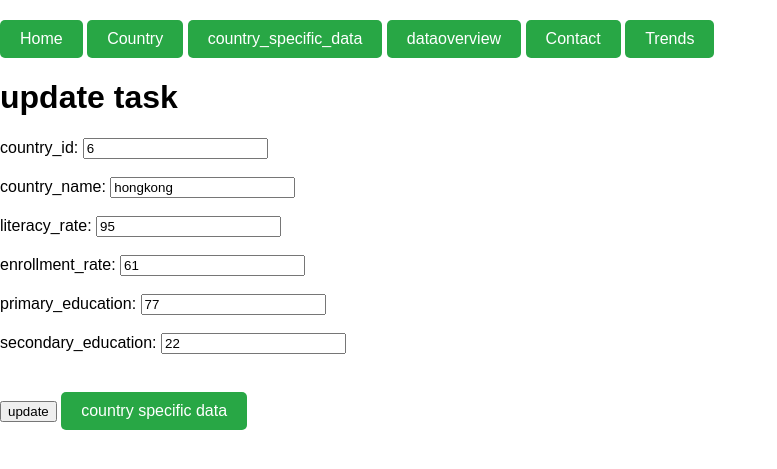
After one commit to mohammad-aslam/wed, a Flask app: page /update/6 in a window 1280 px wide. The commit adds this page. Shown: the top 469 px of the page, without its empty margins (0-777 px from the left). Run offline with Flask 3, Linux system fonts and the light colour scheme.

Commit message:
all changes done

```diff
--- a/app.py
+++ b/app.py
@@ -76,5 +76,31 @@ def delete(country_id):
         db.session.rollback()
         return jsonify({'message': 'An error occurred while deleting the data {}'.format(e)}), 500
 
+
+@app.route('/update/<int:country_id>', methods=['GET', 'POST'])
+def update(country_id):
+    country = Country.query.get_or_404(country_id)
+    print(country.country_id)
+    if not country:
+        return jsonify({'message': 'country not found'}), 404
+
+    if request.method == 'POST':
+        country.country_id = request.form['country_id']
+        country.country_name = request.form['country_name']
+        country.literacy_rate = request.form['literacy_rate']
+        country.enrollment_rate = request.form['enrollment_rate']
+        country.primary_education = request.form['primary_education']
+        country.secondary_education = request.form['secondary_education']
+
+        try:
+            db.session.commit()
+            return redirect('/country_specific_data')
+
+        except Exception as e:
+            db.session.rollback()
+            return "there is an issue while updating the record"
+    return render_template('update.html', country=country)
+
+
 if __name__ =='__main__':
     app.run(host='127.0.0.1',port=5003,debug=True)
--- a/templates/country_specific_data.html
+++ b/templates/country_specific_data.html
@@ -49,6 +49,8 @@
                     <th>enrollment_rate</th>
                     <th>primary_education</th>
                     <th>secondary_education</th>
+                    <th>edit</th>
+                    <th>delete</th>
 
 
                 </tr>
@@ -65,6 +67,7 @@
                 <td>{{country.primary_education}}</td>
                 <td>{{country.secondary_education}}</td>
                 <td><button onclick="confirmDelete({{country.country_id}})">delete</button></td>
+                <td><button><a href="/update/{{country.country_id}}">edit</a></button></td>
 
             </tr>
         {% endfor %}
--- /dev/null
+++ b/templates/update.html
@@ -0,0 +1,30 @@
+{% extends 'base.html' %}
+
+{% block title %}Home Page{% endblock %}
+
+{% block content %}
+
+<h1>update task</h1>
+<form method="POST" enctype="application/x-www-form-urlencoded">
+    <label for="country_id">country_id:</label>
+    <input type="text" id="country_id" name="country_id" value="{{ country.country_id}}" required><br><br>
+
+    <label for="country_name">country_name:</label>
+    <input type="text" id="country_name" name="country_name" value="{{ country.country_name}}" required><br><br>
+
+    <label for="literacy_rate">literacy_rate:</label>
+    <input type="text" id="literacy_rate" name="literacy_rate" value="{{country.literacy_rate}}" required><br><br>
+
+    <label for="enrollment_rate">enrollment_rate:</label>
+    <input type="text" id="enrollment_rate" name="enrollment_rate" value="{{country.enrollment_rate}}" required><br><br>
+
+    <label for="primary_education">primary_education:</label>
+    <input type="text" id="primary_education" name="primary_education" value="{{country.primary_education}}" required><br><br>
+
+    <label for="secondary_education">secondary_education:</label>
+    <input type="text" id="secondary_education" name="secondary_education" value="{{country.secondary_education}}" required><br><br>
+
+    <input type="submit" value="update"> <a href="/country_specific_data"> country specific data</a>
+</form>
+
+{% endblock %}
```
Also changed, not shown: instance/Country.db.
